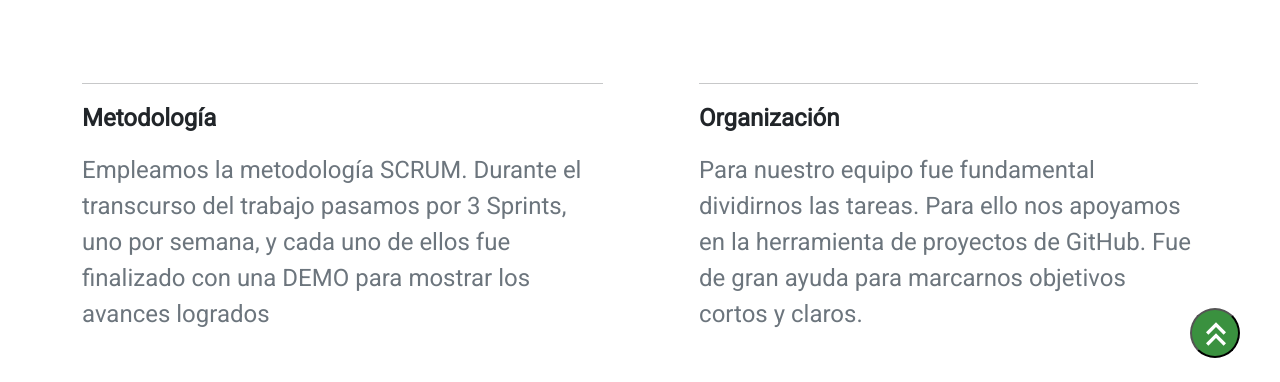
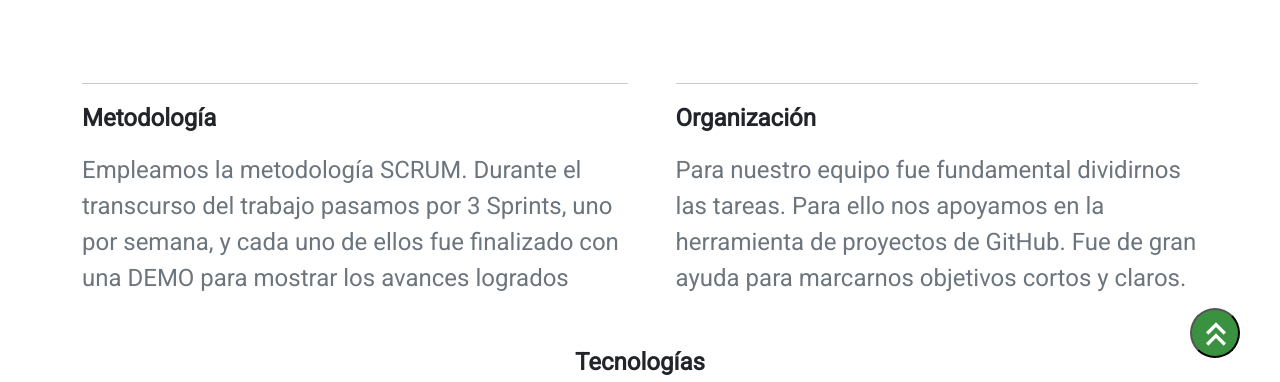
Before and after one commit to emilianozapata01/HackAcademy_FinalProyect_E-commerce, a React (Vite) app: page /about-this-proyect in a window 1280 px wide. Shown: the part 402-784 px from the top of the page. Built offline with nearby package versions, Linux system fonts and the light colour scheme; no server answers.

Commit message:
Update AboutThisProyect.jsx

```diff
--- a/src/pages/AboutThisProyect.jsx
+++ b/src/pages/AboutThisProyect.jsx
@@ -29,8 +29,8 @@ function AboutThisProyect({ hovered, setShowNavAndFooter }) {
             During our Coding Bootcamp at Hack Academy between September and December 2023, we created Juice Shop as our final project. In a team of 4 members, we set out to develop an e-commerce platform in just 3 weeks. We utilized key technologies such as React.js for the Front-End, Node.js and Express.js for the Back-End, along with MongoDB as the database. Drawing inspiration from the official Juice Shop website, we shaped our platform, applying our creativity and knowledge to tailor it to our specific needs. */}
           </p>
         </div>
-        <div className="d-flex justify-content-center mt-5">
-          <div className="me-5">
+        <div className="d-flex flex-column flex-md-row justify-content-center mt-5 gap-5">
+          <div className="">
             <hr />
             <p className="fw-bold">Metodología</p>
             <span className="text-secondary">
@@ -40,7 +40,7 @@ function AboutThisProyect({ hovered, setShowNavAndFooter }) {
               finalizado con una DEMO para mostrar los avances logrados
             </span>
           </div>
-          <div className="ms-5">
+          <div className="">
             <hr />
             <p className="fw-bold">Organización</p>
             <span className="text-secondary">
```
